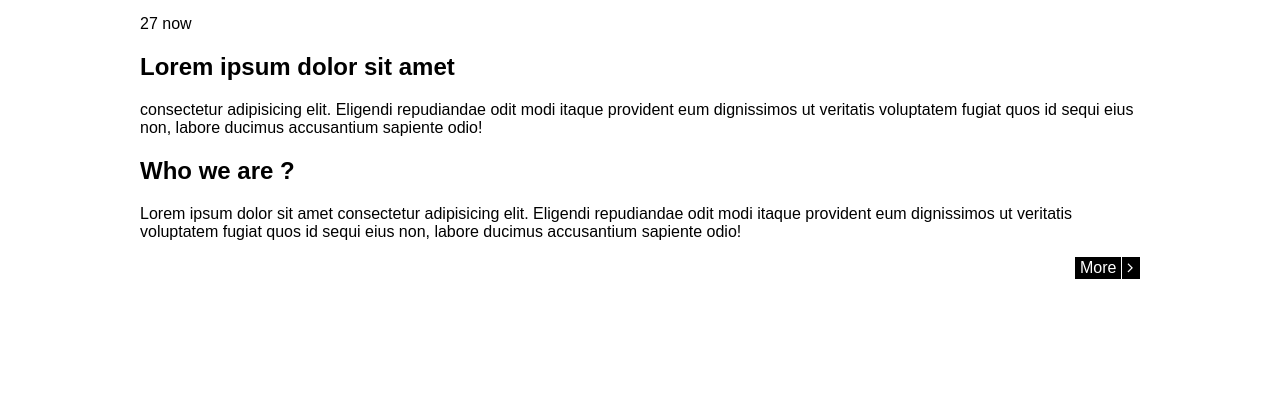
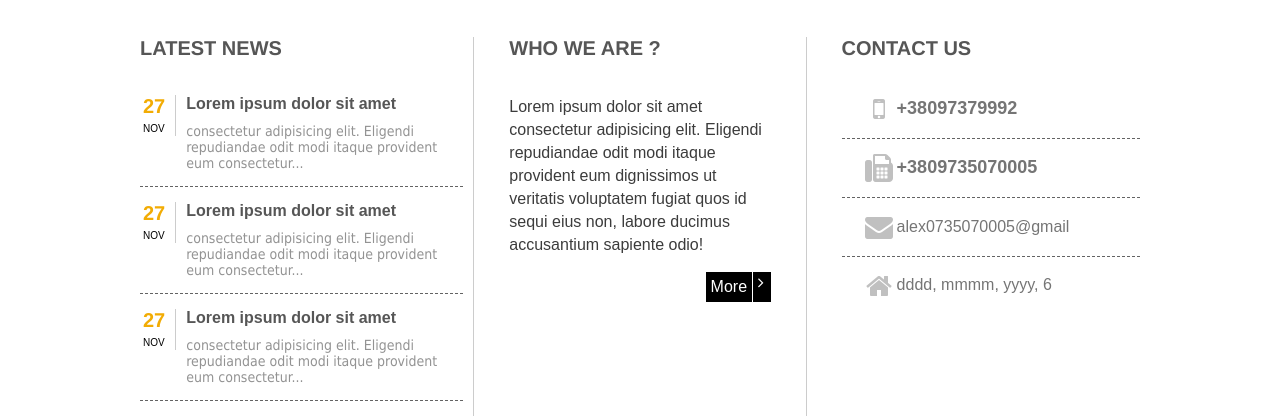
Before and after one commit to Durant0512/project_html, a plain HTML site: page index.html in a window 1280 px wide. Shown: the part 474-890 px from the top of the page. Before the commit the page ends 800 px from the top, so only its background shows below. Drawn offline with Linux system fonts and the light colour scheme.

Commit message:
end-info-block

```diff
--- a/index.html
+++ b/index.html
@@ -73,24 +73,48 @@
             </div>
             <div class="info">
                 <div class="info__news">
-                    <h2>Latest news</h2>
-                    <section>
-                        <div>27 now</div>
+                    <h2 class="info__title">Latest news</h2>
+
+                    <section class="info__article">
+                            <div class="info__date"> <i class="info__num">27</i> <i class="info__mon">NOV</i></div>
                         <div>
-                            <h1>Lorem ipsum dolor sit amet</h1>
+                            <h1 class="info__chapter">Lorem ipsum dolor sit amet</h1>
 
-                            <p>consectetur adipisicing elit.
-                                Eligendi repudiandae odit modi itaque provident eum dignissimos ut
-                                veritatis voluptatem fugiat quos id sequi eius non,
-                                labore ducimus accusantium sapiente odio!
+                            <p class="info__description">consectetur adipisicing elit.
+                                Eligendi repudiandae odit modi itaque provident eum consectetur...
                             </p>
                         </div>
-                </div>
-                </section>
+                    </section>
+
+                    <section class="info__article">
+                            <div class="info__date"> <i class="info__num">27</i> <i class="info__mon">NOV</i></div>
+                        <div>
+                            <h1 class="info__chapter">Lorem ipsum dolor sit amet</h1>
+
+                            <p class="info__description">consectetur adipisicing elit.
+                                Eligendi repudiandae odit modi itaque provident eum consectetur...
+                            </p>
+                        </div>
+                    </section>
+
+                    <section class="info__article">
+                            <div class="info__date"> <i class="info__num">27</i> <i class="info__mon">NOV</i></div>
+                        <div>
+                            <h1 class="info__chapter">Lorem ipsum dolor sit amet</h1>
+
+                            <p class="info__description">consectetur adipisicing elit.
+                                Eligendi repudiandae odit modi itaque provident eum consectetur...
+                            </p>
+                        </div>
+                    </section>
+
             </div>
+
+
+
             <div class="info__about">
                 <section>
-                    <h1>Who we are ?</h1>
+                    <h1 class="info__title">Who we are ?</h1>
                     <p>Lorem ipsum dolor sit amet consectetur adipisicing elit.
                         Eligendi repudiandae odit modi itaque provident eum dignissimos ut
                         veritatis voluptatem fugiat quos id sequi eius non,
@@ -106,6 +130,27 @@
             </div>
             <div class="info__contacts">
 
+                <section>
+                    <h1 class="info__title">Contact us</h1>
+                    <ul>
+                        <li class="info__item">
+                            <i class="info__icon fa fa-mobile" aria-hidden="true"></i>
+                            <span class="info__phone">+38097379992</span>
+                        </li>
+                        <li class="info__item">
+                                <i class="info__icon fa fa-fax" aria-hidden="true"></i>
+                            <span class="info__phone">+3809735070005</span>
+                        </li>
+                        <li class="info__item">
+                                <i class="info__icon fa fa-envelope" aria-hidden="true"></i>
+                            <span class="info__address">alex0735070005@gmail</span>
+                        </li>
+                        <li class="info__item"> <i class="info__icon fa fa-home" aria-hidden="true"></i>
+                                <span class="info__address">dddd, mmmm, yyyy, 6</span>
+                            </li>
+                    </ul>
+                </section>
+            </div>
             </div>
     </div>
     </main>
--- a/style.css
+++ b/style.css
@@ -134,7 +134,9 @@ li {
     display: flex;
     flex-wrap: wrap;
     justify-content: space-between;
-
+    padding-bottom: 40px;
+    margin-bottom: 40px;
+    border-bottom: 1px solid #ccc;
 }
 
 .banners__title {
@@ -214,6 +216,7 @@ li {
     background: black;
     text-align: center;
     display: flex;
+    line-height: 26px;
 }
 
 .morelink__arrow {
@@ -228,7 +231,121 @@ li {
     display: block;
 }
 
-/*End Banners styles */
+/* End Banners styles */
+
+/* Block Info styles */
+
+.info {
+    display: flex;
+}
+
+.info__contacts,
+.info__about,
+.info__news {
+    width: 33.33%;
+}
+
+.info__about {
+    border-right: 1px solid #ccc;
+    border-left: 1px solid #ccc;
+    padding: 0 35px;
+    font-size: 16px;
+    line-height: 23px;
+    color: #3c3c3c;
+    font-family: "Helvetica CE";
+}
+
+.info__title {
+    margin: 0 0 35px 0;
+    color: #565656;
+    font-family: "Helvetica";
+    font-size: 20px;
+    text-transform: uppercase;
+
+}
+
+.info__contacts {
+    padding-left: 35px;
+}
+
+.info__news {
+    padding-right: 10px;
+}
+
+.info__chapter {
+    font-size: 16px;
+    color: #565656;
+    margin: 0 0 10px 0;
+}
+
+.info__description {
+    margin: 0;
+    font-size: 14px;
+    color: #939393;
+    font-family: "Tahoma";
+}
+
+.info__article {
+    display: flex;
+    align-items: flex-start;
+    border-bottom: 1px dashed#636363;
+    padding-bottom: 15px;
+    margin-bottom: 15px;
+}
+
+.info__date {
+    border-right: 1px solid #ccc;
+    padding: 0 10px 0 3px;
+    margin-right: 10px;
+}
+
+.info__num {
+    color: #f2ac04;
+    font-family: "Helvetica";
+    font-size: 20px;
+    font-weight: bold;
+    font-style: normal;
+}
+
+.info__mon {
+    font-size: 10px;
+    font-style: normal;
+
+}
+
+.info__icon {
+    color: #c0c0c0;
+    font-size: 28px !important;
+    width: 35px;
+    text-align: center;
+    margin-left: 20px;
+}
+
+.info__item {
+    display: flex;
+    align-items: center;
+    border-bottom: 1px dashed#636363;
+    padding-bottom: 15px;
+    margin-bottom: 15px;
+}
+
+.info__item:last-child {
+    border: none;
+    align-items: flex-start;
+}
+
+.info__phone {
+    font-weight: bold;
+    color: #757575;
+    font-size: 18px;
+}
+
+.info__address {
+    color: #757575;
+    line-height: 25px;
+}
+
+/*End block Info styles */
 
 @media (max-width: 1000px) {
     .container {
```
